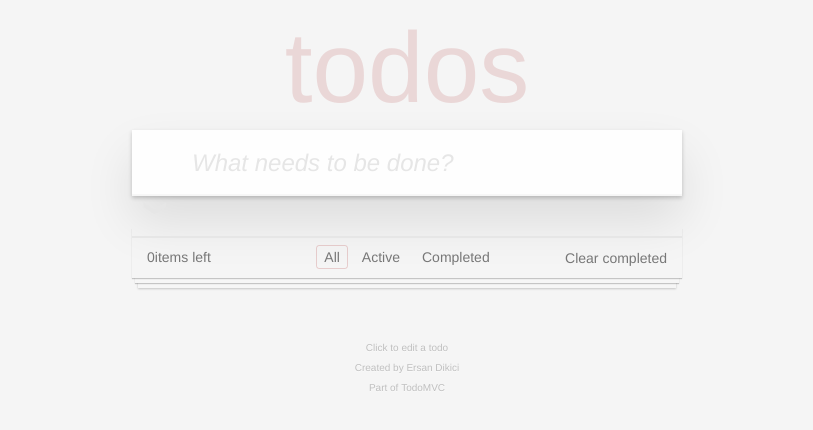
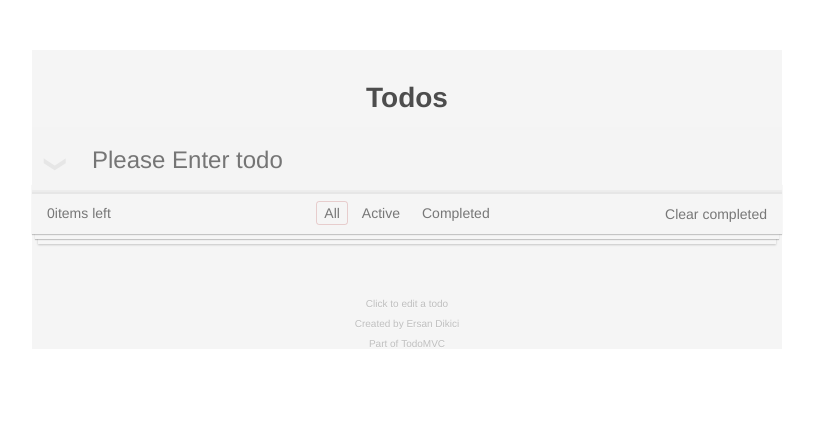
Before and after one commit to ErsanDkc/React-TodoList, a React (Create React App) app: page / in a window 1280 px wide. Shown: the top 430 px of the page, without its empty margins (233-1046 px from the left). Built offline with nearby package versions, Linux system fonts and the light colour scheme.

Commit message:
style add

```diff
--- a/src/App.css
+++ b/src/App.css
@@ -1,3 +1,6 @@
 .App {
   text-align: center;
+  background-color: #f5f5f5;
+
+
 }
--- a/src/components/todo/header/index.js
+++ b/src/components/todo/header/index.js
@@ -1,10 +1,10 @@
-import {useState, useEffect} from 'react'
+import {useState} from 'react'
 
 function Header( {addTodosMain, addTodo} ) {
 
 
 
-  const [inputText, setinputText] = useState({todo :""})
+  const [inputText, setinputText] = useState({todo :"", completed: false})
   const onChangeinput = (e) => {
 
     setinputText({...inputText, [e.target.name] : e.target.value})
@@ -23,14 +23,14 @@ function Header( {addTodosMain, addTodo} ) {
 
   return (
     <div>
-      <section className="todoapp">
-	      <header className="header">
-		      <h1>todos</h1>
+
+	      <header className="header"> <br />
+		      <h1>Todos</h1>
 		      <form onSubmit={formSubmit}>
-			      <input name='todo' value={inputText.todo}   onChange={onChangeinput} className="new-todo" placeholder="What needs to be done?" autoFocus />
+			      <input name='todo' value={inputText.todo}   onChange={onChangeinput} className="new-todo" placeholder="Please Enter todo" autoFocus />
 		      </form>
 	      </header>
-      </section>
+
     </div>
   )
 }
--- a/src/components/todo/main/index.js
+++ b/src/components/todo/main/index.js
@@ -29,7 +29,7 @@ const completedTodo = (e) => {
       <ul className='todo-list'>
         {
           addTodo.map((todo,i) =>
-          <li key={i}>
+          <li key={i} className={todo.completed ? "completed" : ""}>
             <div className="view">
 					    <input onClick={completedTodo}   className="toggle" type="checkbox" />
 					    <label >{todo.todo}</label>
--- a/src/components/todo/style.css
+++ b/src/components/todo/style.css
@@ -23,14 +23,15 @@ button {
 body {
 	font: 14px 'Helvetica Neue', Helvetica, Arial, sans-serif;
 	line-height: 1.4em;
-	background: #f5f5f5;
+	background: white;
 	color: #4d4d4d;
 	min-width: 230px;
-	max-width: 550px;
-	margin: 0 auto;
+	max-width: 750px;
+	margin: 50px auto;
 	-webkit-font-smoothing: antialiased;
 	-moz-osx-font-smoothing: grayscale;
 	font-weight: 300;
+
 }
 
 :focus {
@@ -161,6 +162,7 @@ input {
 	position: relative;
 	font-size: 24px;
 	border-bottom: 1px solid #ededed;
+	background-color: white;
 }
 
 .todo-list li:last-child {
```
Also changed, not shown: src/components/todo/index.js (line endings or trailing spaces).
